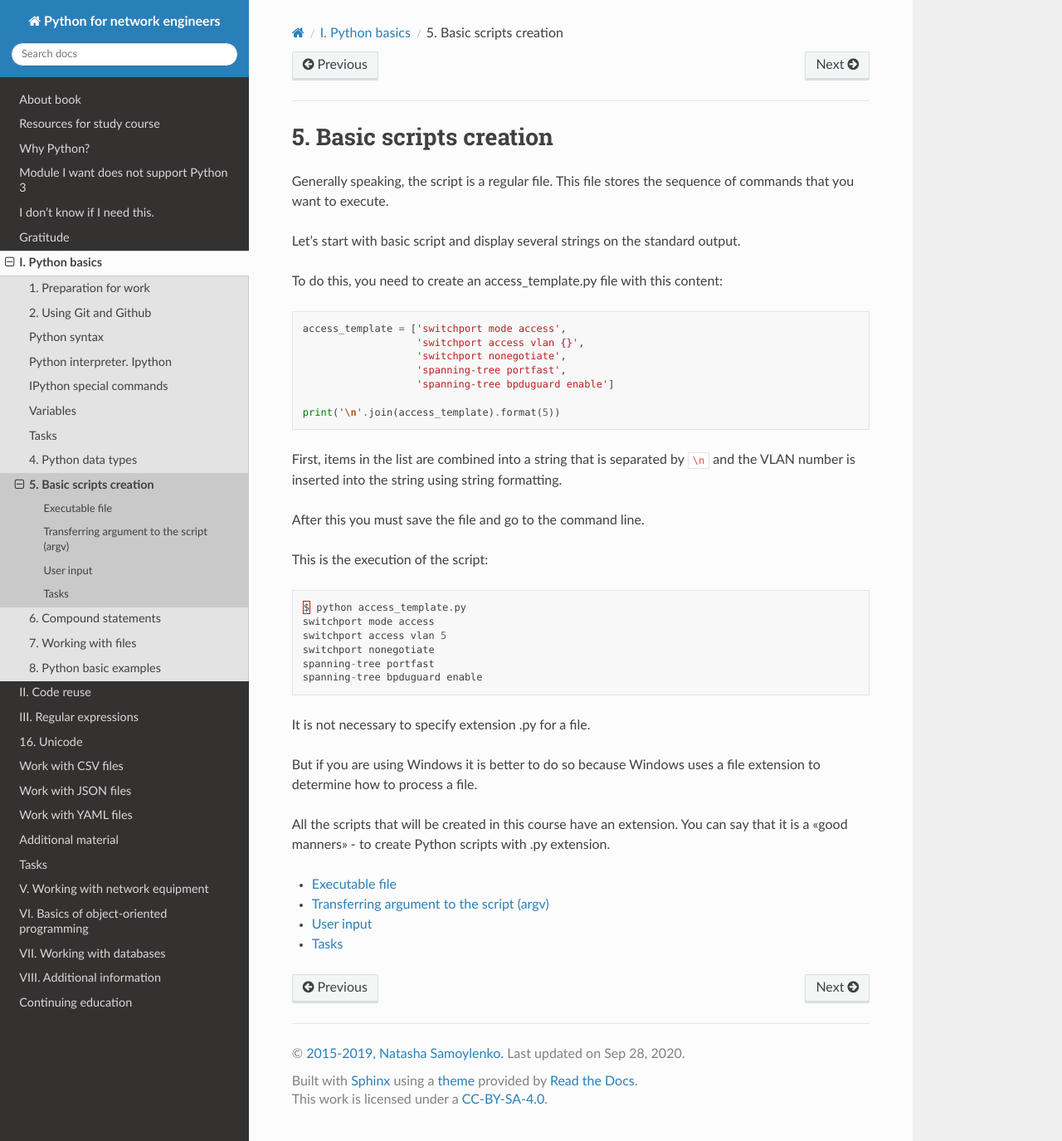
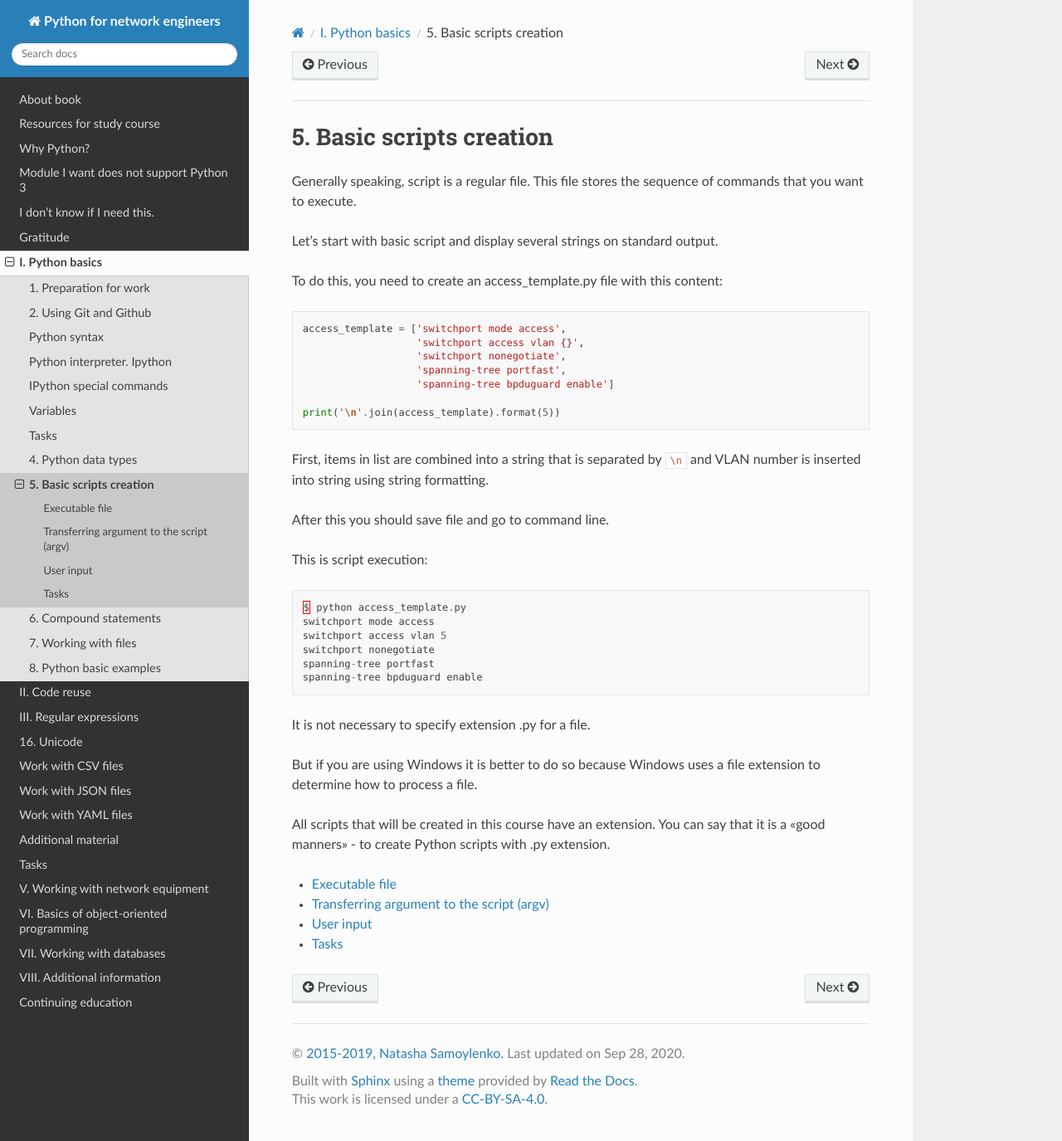
Before and after one commit to natenka/pyneng-book-en, a Sphinx documentation site: the page built from docs/source/book/05_basic_scripts/index.rst, in a window 1280 px wide and 1375 px high. Shown: the whole window at 83% size. Built offline with Sphinx 7.4.7 and the Read the Docs theme 2.0.0, drawn with Linux system fonts in a browser that asks for light colours; pages that are not in the unit, such as notebooks, are missing from menus.

Commit message:
Update index.rst

```diff
--- a/docs/source/book/05_basic_scripts/index.rst
+++ b/docs/source/book/05_basic_scripts/index.rst
@@ -7,9 +7,9 @@
 5. Basic scripts creation
 ============================
 
-Generally speaking, the script is a regular file. This file stores the sequence of commands that you want to execute.
+Generally speaking, script is a regular file. This file stores the sequence of commands that you want to execute.
 
-Let’s start with basic script and display several strings on the standard output.
+Let’s start with basic script and display several strings on standard output.
 
 To do this, you need to create an access_template.py file with this content:
 
@@ -23,11 +23,11 @@ To do this, you need to create an access_template.py file with this content:
 
     print('\n'.join(access_template).format(5))
 
-First, items in the list are combined into a string that is separated by ``\n`` and the VLAN number is inserted into the string using string formatting.
+First, items in list are combined into a string that is separated by ``\n`` and VLAN number is inserted into string using string formatting.
 
-After this you must save the file and go to the command line.
+After this you should save file and go to command line.
 
-This is the execution of the script:
+This is script execution:
 
 .. code:: python
 
@@ -42,7 +42,7 @@ It is not necessary to specify extension .py for a file.
 
 But if you are using Windows it is better to do so because Windows uses a file extension to determine how to process a file.
 
-All the scripts that will be created in this course have an extension. You can say that it is a «good manners» - to create Python scripts with .py extension.
+All scripts that will be created in this course have an extension. You can say that it is a «good manners» - to create Python scripts with .py extension.
 
 .. toctree::
    :maxdepth: 1
```
